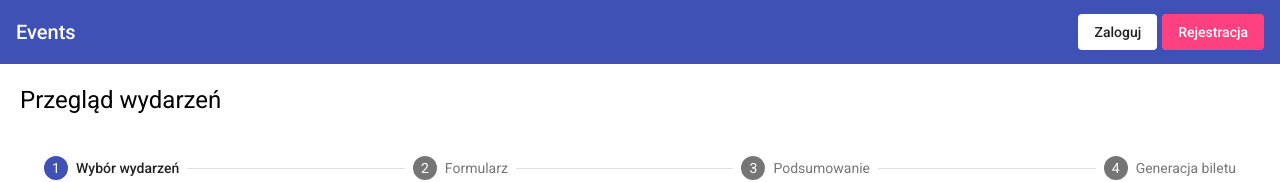
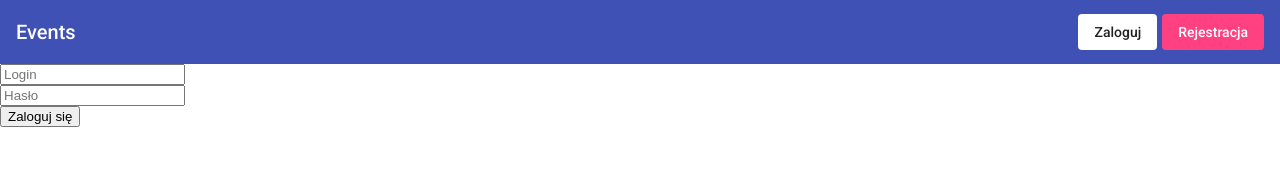
Before and after one commit to mikoogla/Events-app, an Angular app: page / in a window 1280 px wide. Shown: the top 182 px of the page. Built offline with nearby package versions, Linux system fonts and the light colour scheme.

Commit message:
display view based on current stage

```diff
--- a/src/app/app.component.html
+++ b/src/app/app.component.html
@@ -1,2 +1,13 @@
 <app-navbar></app-navbar>
-<app-dash></app-dash>
+
+<div *ngIf="currentStage() === 0">
+    <app-login-form></app-login-form>
+</div>
+
+<div *ngIf="currentStage() === 1">
+    <!-- registration screen -->
+</div>
+
+<div *ngIf="currentStage() === 2">
+    <app-dash></app-dash>
+</div>
--- a/src/app/app.component.ts
+++ b/src/app/app.component.ts
@@ -1,4 +1,6 @@
 import { Component } from '@angular/core';
+import { DataService } from './services/data.service';
+import { Stage } from './models/stage.model';
 
 @Component({
   selector: 'app-root',
@@ -7,4 +9,10 @@ import { Component } from '@angular/core';
 })
 export class AppComponent {
   title = 'eventy2';
+
+  constructor(private dataService: DataService) {}
+
+  currentStage() {
+    return this.dataService.currentStage;
+  }
 }
--- /dev/null
+++ b/src/app/models/stage.model.ts
@@ -0,0 +1,5 @@
+export enum Stage {
+    WelcomeScreen = 0,
+    Registration = 1,
+    Events = 2,
+}
--- a/src/app/services/data.service.ts
+++ b/src/app/services/data.service.ts
@@ -1,6 +1,7 @@
 import { Injectable } from '@angular/core';
 import { Event } from '../models/event.model';
 import { User } from '../models/user.model';
+import { Stage } from '../models/stage.model';
 
 @Injectable({
   providedIn: 'root'
@@ -8,6 +9,7 @@ import { User } from '../models/user.model';
 export class DataService {
   public selectedEvents: Event[] = [];
   public hasSelectedThreeEvents: boolean = false;
+  public currentStage: Stage = 0;
 
   constructor() { }
 
```
